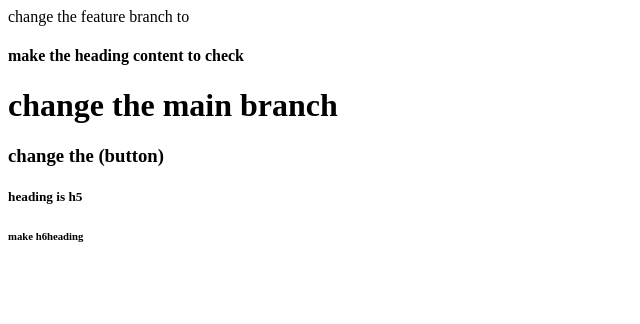
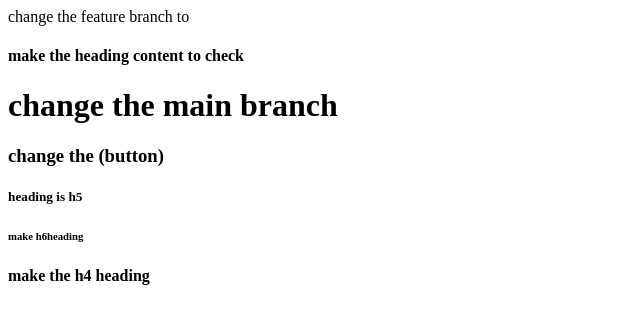
Before and after one commit to codingwithmanish20/ApnaCollege, a plain HTML site: page index.html in a window 1280 px wide. Shown: the whole page, without its empty margins (0-640 px from the left). Drawn offline with Linux system fonts and the light colour scheme.

Commit message:
make the h4 heading

```diff
--- a/index.html
+++ b/index.html
@@ -4,3 +4,4 @@
 <h3>change the (button)</h3>
 <h5>heading is h5</h5>
 <h6>make h6heading</h6>
+<h4>make the h4 heading</h4>
```
